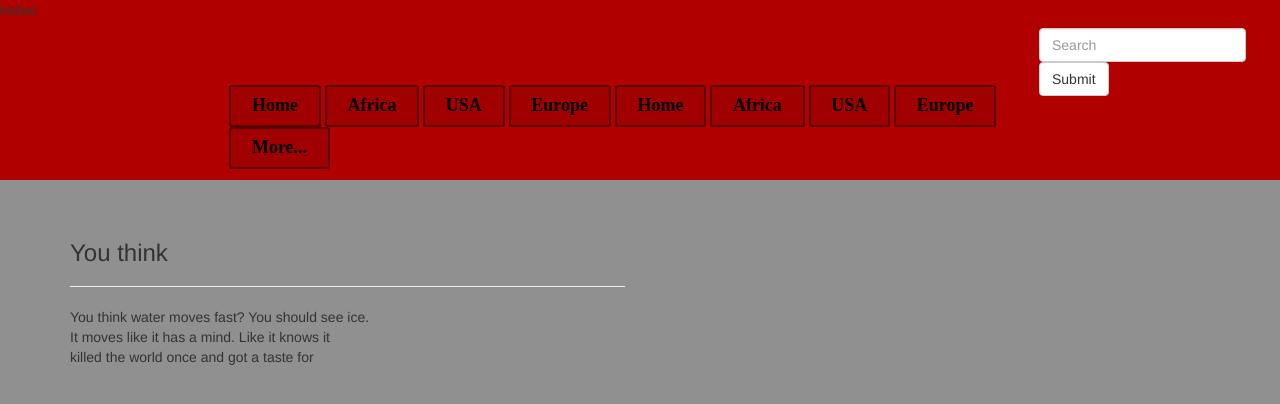
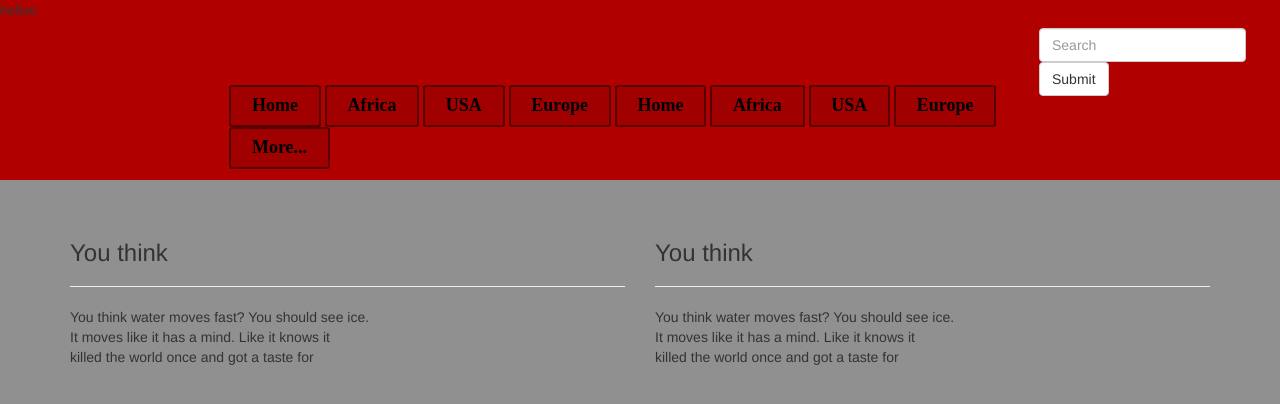
Before and after one commit to fiston/stones, a Flask app: page / in a window 1280 px wide. Shown: the top 404 px of the page. Run offline with Flask 2, Linux system fonts and the light colour scheme; some libraries are stand-ins or nearby versions.

```diff
--- a/templates/home.html
+++ b/templates/home.html
@@ -42,7 +42,7 @@
 </div>
 {% endblock %}
 <!--End of navigation bar-->
-<!--Start of body contents
+<!--Start of body contents-->
 
 {% block content %}
 <div class="container">
@@ -53,7 +53,12 @@
             It moves like it has a mind. Like it knows it <br>
             killed the world once and got a taste for
         </div>
-        <div class="col-sm-6"></div>
+        <div class="col-sm-6">
+              <div class="page-header"><h3>You think</h3></div>
+            You think water moves fast? You should see ice.<br>
+            It moves like it has a mind. Like it knows it <br>
+            killed the world once and got a taste for
+        </div>
     </div>
 
 
```
